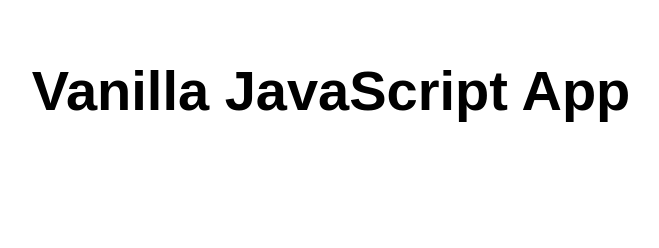
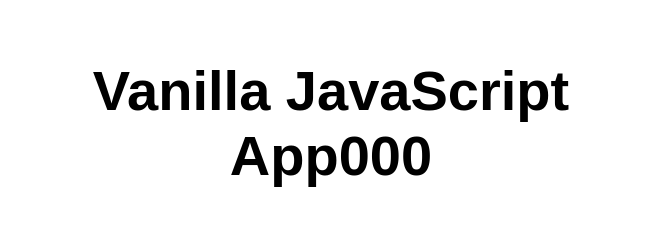
Before and after one commit to qpsaone2/staticwebapp, a website: page src/index.html in a window 1280 px wide. Shown: the whole page, without its empty margins (309-968 px from the left). Drawn offline with Linux system fonts and the light colour scheme.

Commit message:
Update index.html

```diff
--- a/src/index.html
+++ b/src/index.html
@@ -10,7 +10,7 @@
 
 <body>
   <main>
-    <h1>Vanilla JavaScript App</h1>
+    <h1>Vanilla JavaScript App000</h1>
   </main>
 </body>
 
```
